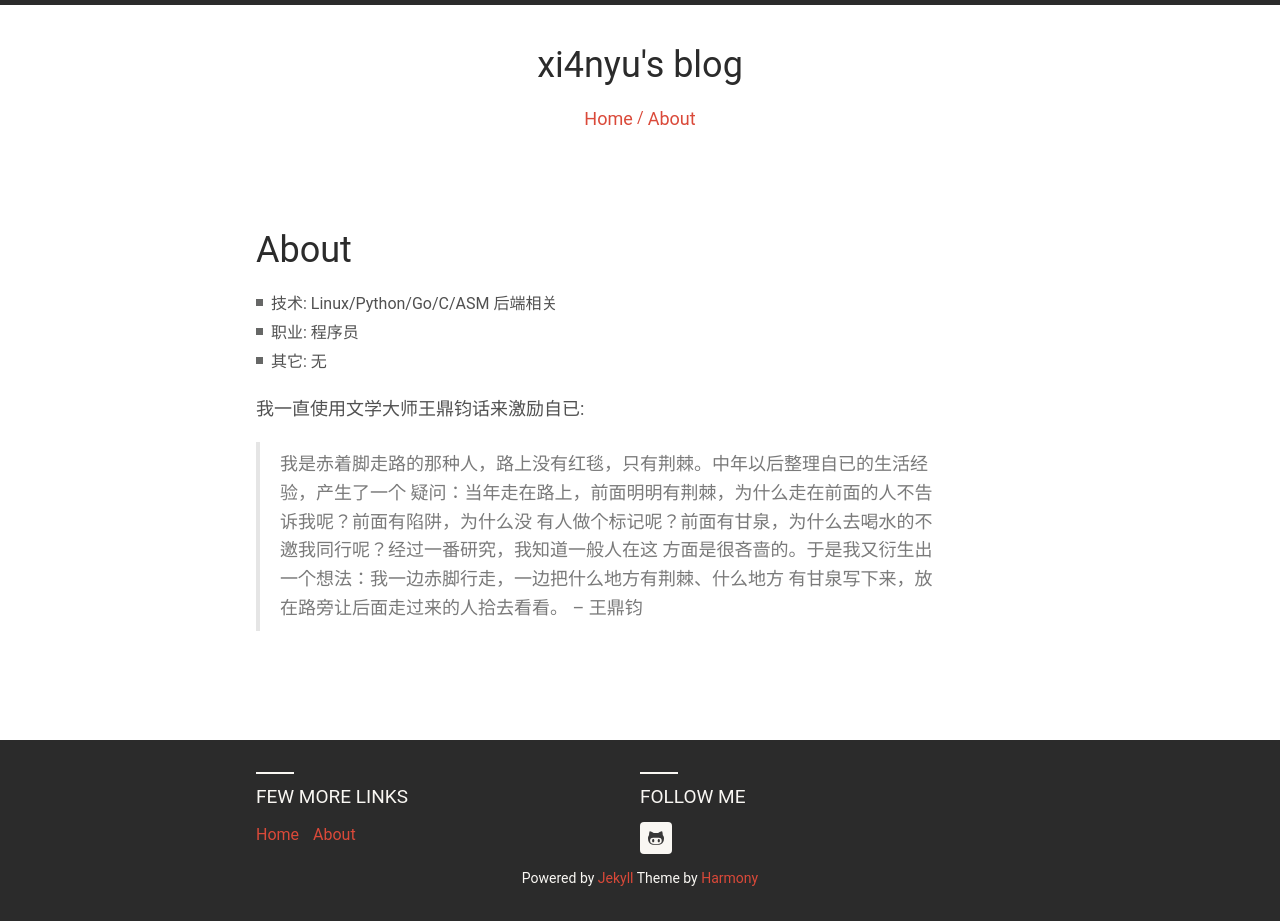
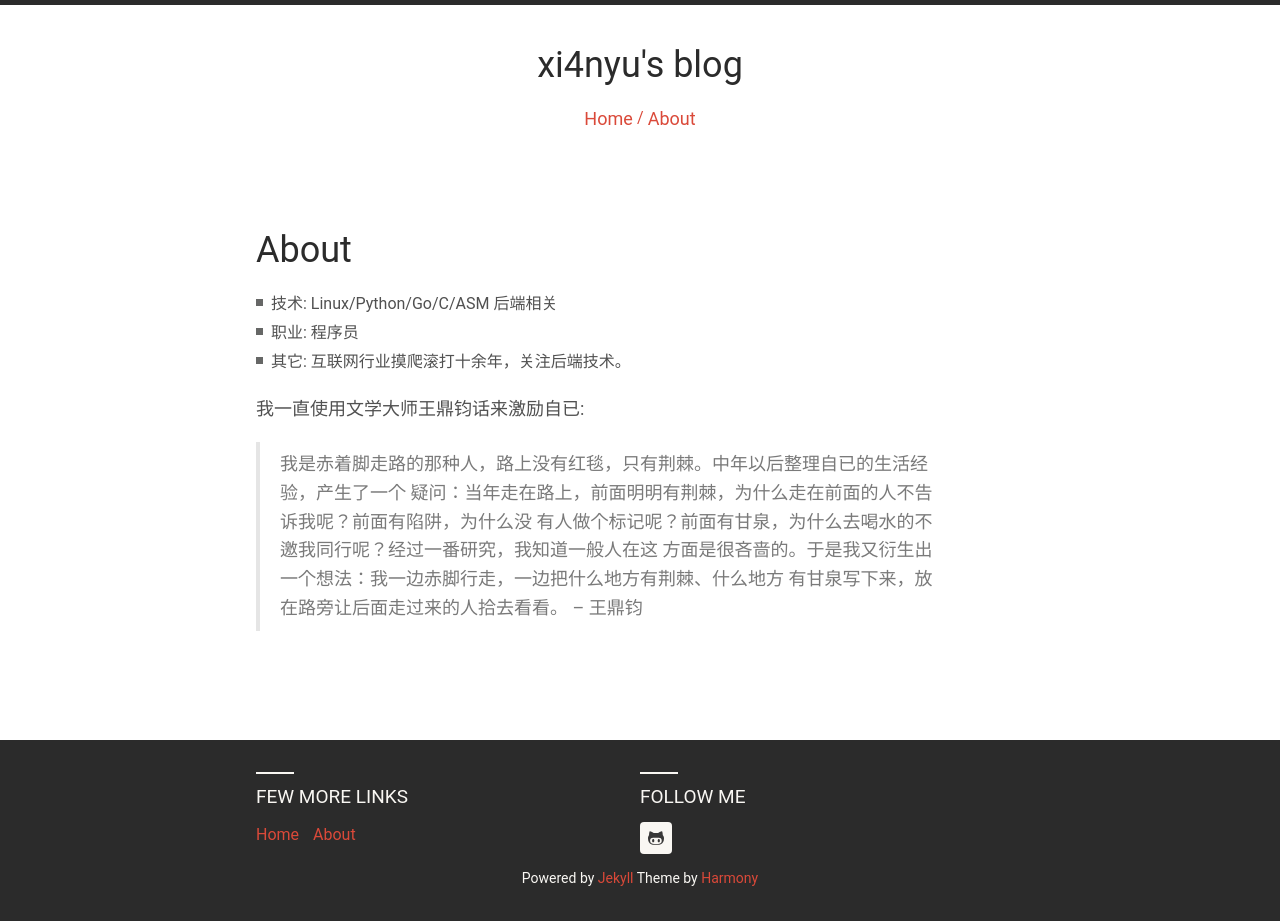
Before and after one commit to xi4nyu/xi4nyu.github.io, a Jekyll site: the page built from about.md, in a window 1280 px wide. Built offline with Jekyll 4.4.1, drawn with Linux system fonts in a browser that asks for light colours; nearby versions of some CDN libraries.

Commit message:
update about.md

```diff
--- a/about.md
+++ b/about.md
@@ -5,7 +5,7 @@ title: About
 
   * 技术: Linux/Python/Go/C/ASM 后端相关
   * 职业: 程序员
-  * 其它: 无
+  * 其它: 互联网行业摸爬滚打十余年，关注后端技术。
 
 
 我一直使用文学大师王鼎钧话来激励自已:
```
